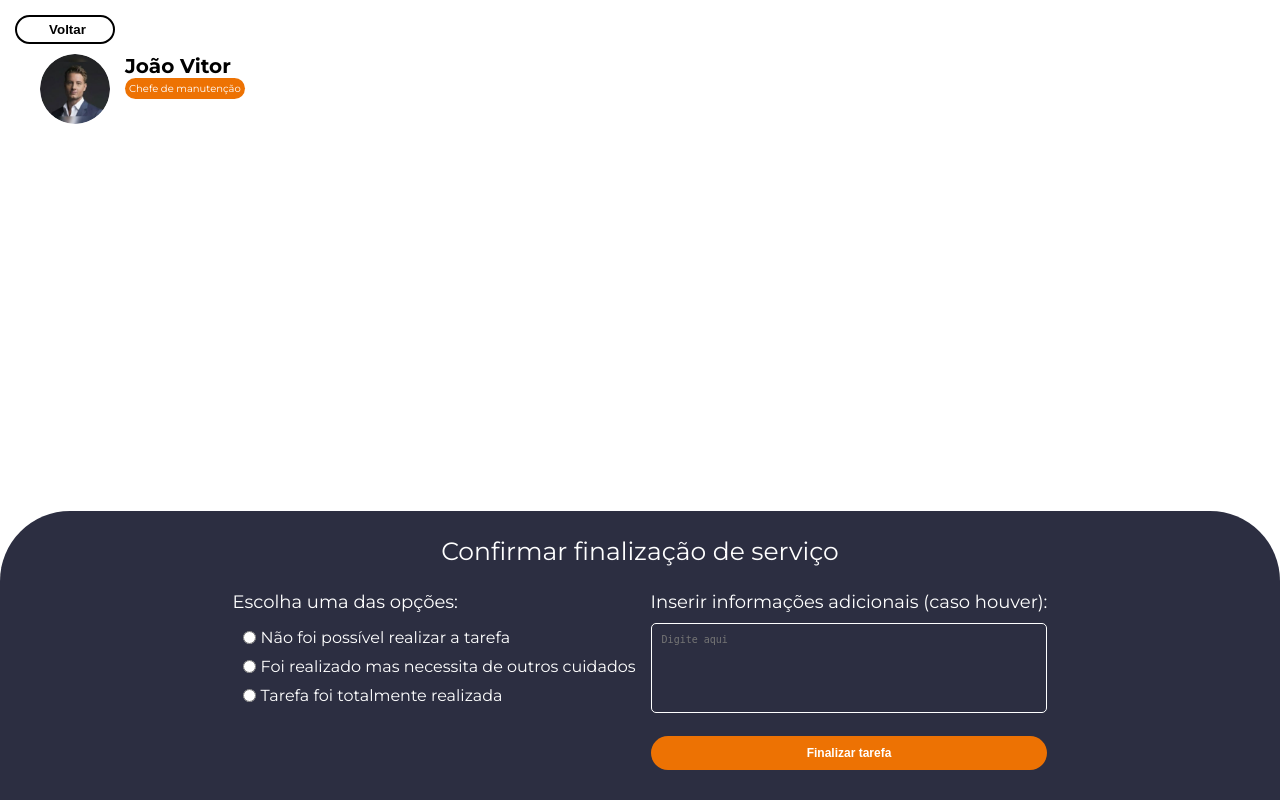
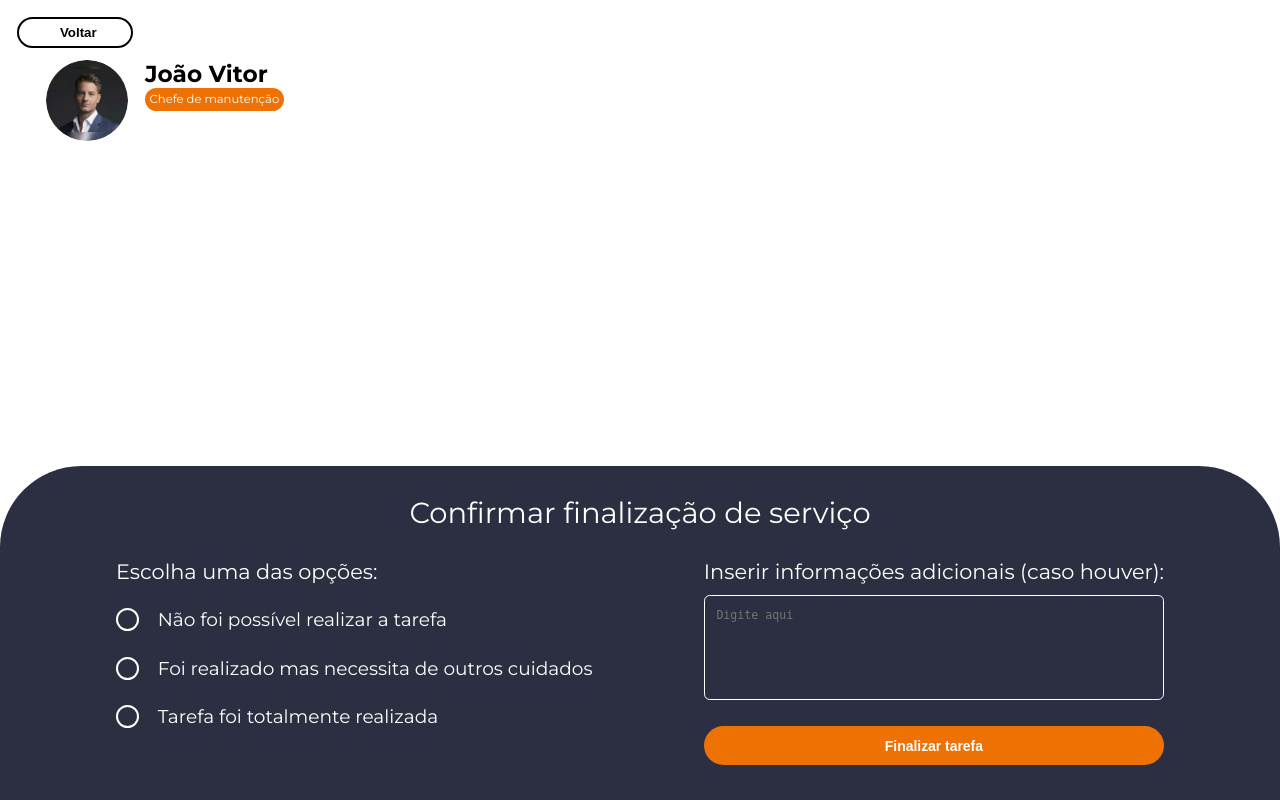
Before and after one commit to anafranciscatto/EASY-REQUEST, a Flask app: page /RF007 in a window 1280 px wide. Run offline with Flask 3, Linux system fonts and the light colour scheme.

Commit message:
Termino da tela e responsividade da tela RF007

```diff
--- a/static/CSS/RF007-manutConfirm.css
+++ b/static/CSS/RF007-manutConfirm.css
@@ -1,6 +1,7 @@
 /* Estilo do Cabeçalho */
-.cabecalho {
-    width: 100vw;
+.cabecalho,
+.principal__container {
+    width: 100%;
 }
 
 /* Container do Botão Voltar */
@@ -26,7 +27,6 @@
     margin-right: 0.5rem;
 }
 
-/* Mudança de cor do botão ao passar o cursor por cima */
 .cabecalho__botao-voltar:hover {
     background-color: var(--color02);
     color: var(--color01);
@@ -61,7 +61,7 @@
     border-radius: 5rem;
 }
 
-/* Container principal */
+/* Container principal  main*/
 .principal__container {
     width: 100vw;
     height: auto;
@@ -75,7 +75,6 @@
     padding: 1.5rem;
     display: flex;
     flex-direction: column;
-    /* justify-content: space-evenly; */
 }
 
 /* Título principal */
@@ -108,7 +107,6 @@
     display: flex;
     align-items: center;
     gap: 0.5rem;
-    padding-left: 1rem;
 }
 
 .formulario-finalizar__input {
@@ -153,14 +151,39 @@
     background-color: var(--color03);
 }
 
-/* Media Query para telas (acima de 1200px) */
-@media (min-width: 1200px) {
+ input[type="radio"] {
+    appearance: none;
+    -webkit-appearance: none;
+    -moz-appearance: none;
+    width: 2rem;
+    height: 2rem;
+    border: 2px solid var(--color01);
+    border-radius: 50%;
+    outline: none;
+    cursor: pointer;
+  }
+    input[type="radio"]:checked {
+        background-color: var(--color05);
+        border: 2px solid var(--color05);
+    }
+
+@media (min-width: 768px) {
+    html {
+        font-size: 72.5%;
+
+    }
     .formulario-finalizar  {
         width: 100%;
         padding: 1.5rem;
         display: flex;
         gap: 1.5rem;
         flex-direction: row;
-        justify-content: center;
+        justify-content: space-evenly;
+        align-items: flex-start;
+    }
+    .formulario-finalizar__texto {
+        color: var(--color01);
+        font-size: 1.6rem;
+        padding: 1.1rem;
     }
 }
--- a/templates/RF007-manutConfirm.html
+++ b/templates/RF007-manutConfirm.html
@@ -8,7 +8,6 @@
     <link rel="stylesheet" href="/static/CSS/RF007-manutConfirm.css">
     <title>Finalizar Tarefa</title>
 </head>
-
 <body>
     <!-- Cabeçalho com informações do usuário -->
     <header class="cabecalho">
@@ -60,7 +59,5 @@
             </form>
         </div>
     </main>
-
 </body>
-
 </html>
```
